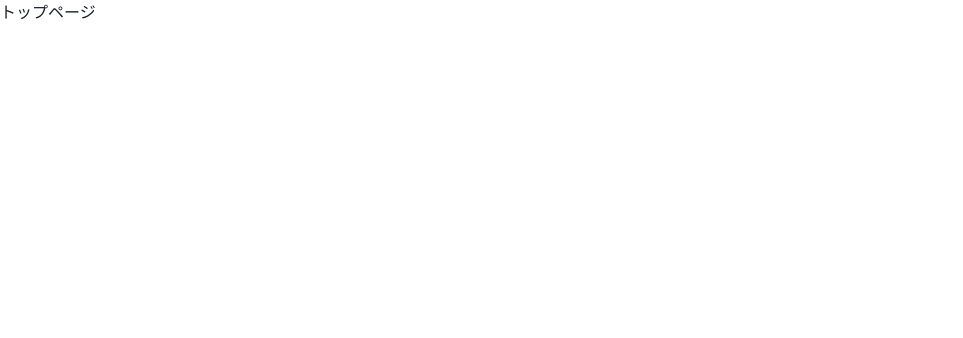
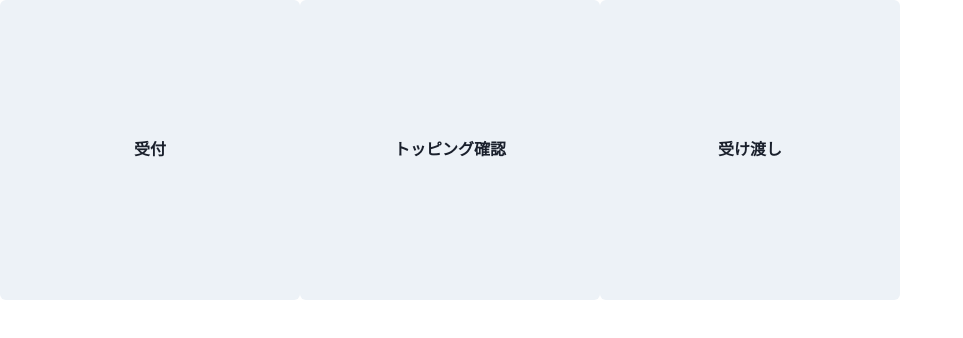
Before and after one commit to f-yusei/roten-app, a React (Vite) app in the folder frontend/: page / in a window 1280 px wide. Shown: the top 338 px of the page, without its empty margins (0-963 px from the left). Built offline with nearby package versions, Linux system fonts and the light colour scheme.

Commit message:
"feat: TopPageの実装"

```diff
--- /dev/null
+++ b/frontend/src/components/features/topPage/container/TopPageContainer.tsx
@@ -0,0 +1,7 @@
+import TopPageUI from "../presenter/TopPageUI";
+
+const TopPageContainer = () => {
+    return <TopPageUI />;
+};
+
+export default TopPageContainer
--- /dev/null
+++ b/frontend/src/components/features/topPage/presenter/TopPageUI.tsx
@@ -0,0 +1,18 @@
+import { Button } from "@chakra-ui/react";
+import { Link } from "react-router-dom";
+
+
+
+const TopPageUI = () => {
+  return (
+    <div className="linkButton">
+      <Button height="300px" width="300px"><Link to={'/reception'}>受付</Link></Button>
+      <Button height="300px" width="300px"><Link to={'/topping'}>トッピング確認</Link></Button>
+      <Button height="300px" width="300px"><Link to={'/delivery'}>受け渡し</Link></Button>
+    </div>
+
+
+  )
+}
+
+export default TopPageUI
--- /dev/null
+++ b/frontend/src/components/pages/TopPage.tsx
@@ -0,0 +1,5 @@
+import TopPageContainer from "../features/topPage/container/TopPageContainer"
+
+export const TopPage = () => {
+  return <TopPageContainer />;
+};
--- a/frontend/src/router/Router.tsx
+++ b/frontend/src/router/Router.tsx
@@ -4,11 +4,12 @@ import NotFound from '../NotFound';
 import { ReceptionPage } from '../components/pages/Reception';
 import { ToppingPage } from '../components/pages/Topping';
 import {DeliveryPage} from '../components/pages/Delivery'
+import { TopPage } from '../components/pages/TopPage';
 
 export const Router: FC = () => {
   return (
     <Routes>
-      <Route path={'/'} element={<div>トップページ</div>} />
+      <Route path={'/'} element={<TopPage/>} />
       <Route path={'/reception'} element={<ReceptionPage />} />
       <Route path={'/topping'} element={<ToppingPage />} />
       <Route path={'/delivery'} element={<DeliveryPage/>} />
```
